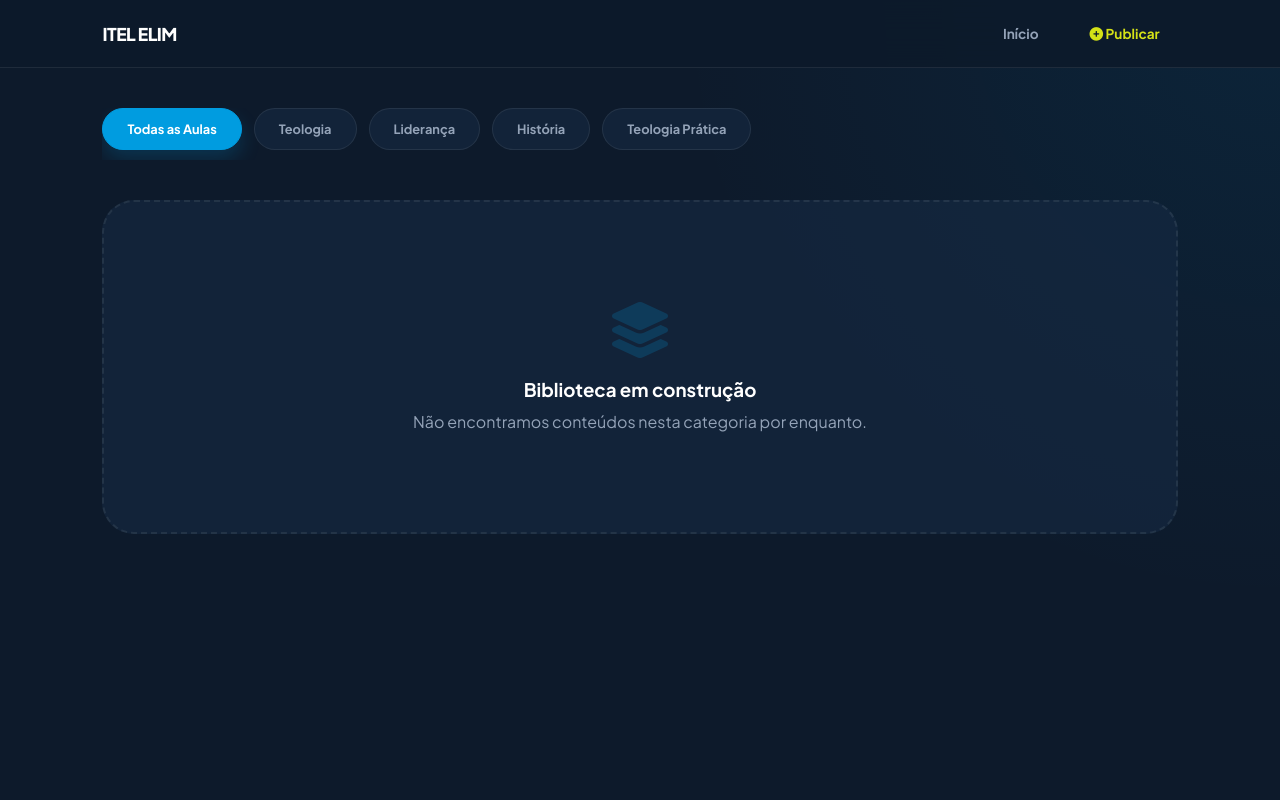
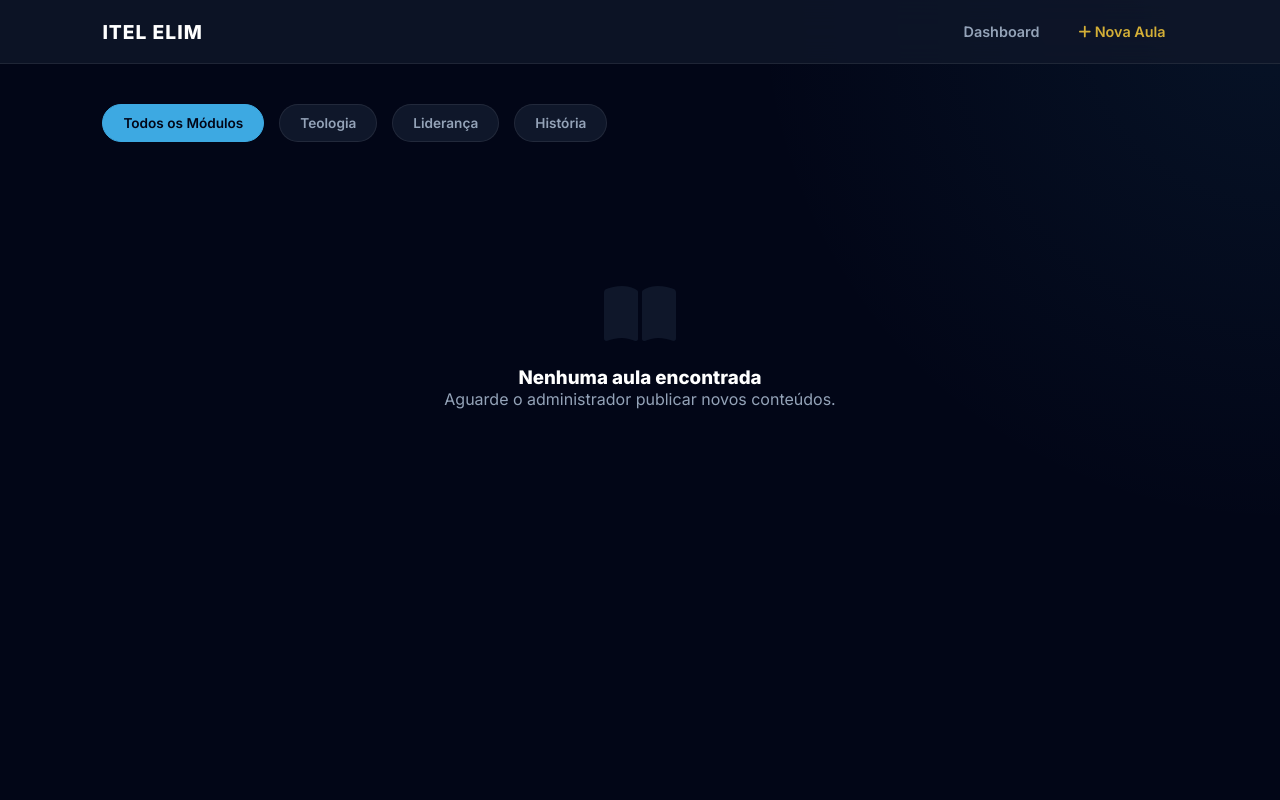
Before and after one commit to miguel0274234/elim, a Flask app: page /aulas in a window 1280 px wide. Run offline with Flask 3, Linux system fonts and the light colour scheme; a user stored in the database is signed in.

Commit message:
Add files via upload

```diff
--- a/app.py
+++ b/app.py
@@ -155,14 +155,17 @@ def index():
 @app.route("/dashboard")
 @login_required
 def dashboard():
+    # Buscamos as 6 aulas mais recentes para exibir no grid do dashboard
+    aulas_recentes = Aula.query.filter_by(status="publicado").order_by(Aula.data_criacao.desc()).limit(6).all()
+
     stats = {
-        "aulas_count": db.session.query(Aula).count(),
+        "aulas_count": Aula.query.count(),
         "meu_progresso": current_user.progresso.filter_by(concluido=True).count(),
         "xp": current_user.xp,
-        "atividades": LogAtividade.query.filter_by(user_id=current_user.id).order_by(LogAtividade.timestamp.desc()).limit(8).all()
+        "atividades": LogAtividade.query.filter_by(user_id=current_user.id).order_by(LogAtividade.timestamp.desc()).limit(8).all(),
+        "aulas": aulas_recentes  # <-- ESSA LINHA É CRUCIAL
     }
     return render_template("home.html", **stats)
-
 @app.route("/aulas")
 @login_required
 def lista_aulas():
@@ -368,39 +371,43 @@ def api_atualizar_perfil():
         db.session.rollback()
         return jsonify({"success": False, "message": str(e)}), 500
 
-# --- SETUP INICIAL (CORRIGIDO E LIMPO) ---
+# --- SETUP INICIAL ---
 
 def setup_initial_data():
-    # Cria todas as tabelas
+    with app.app_context():
+        db.create_all()
+        # Garante unidade padrão
+        if not db.session.query(Unidade).first():
+
+            db.session.add(Unidade(nome="Campus Central", cidade="Luanda"))
+            db.session.commit()
+
+        # Garante Admin Master
+        if not User.query.filter_by(role="admin").first():
+            admin = User(name="Gestor Quantum", email="master@elim.edu", role="admin", is_approved=True, unidade_id=1)
+            admin.set_password("elim@2026")
+            db.session.add(admin)
+            db.session.commit()
+            print(">>> [SISTEMA] Admin Master configurado: master@elim.edu / elim@2026")
+def setup():
     db.create_all()
 
-    # Cria unidade padrão se não existir
     if not Unidade.query.first():
-        unidade = Unidade(nome="Campus Central", cidade="Luanda")
-        db.session.add(unidade)
+        db.session.add(Unidade(nome="Campus Central", cidade="SP"))
         db.session.commit()
-        print(">>> [SISTEMA] Unidade padrão criada")
 
-    # Cria admin master se não existir
     if not User.query.filter_by(email="master@elim.edu").first():
         admin = User(
-            name="Gestor Quantum",
+            name="Admin",
             email="master@elim.edu",
             role="admin",
             is_approved=True,
             unidade_id=1
         )
-        admin.set_password("elim@2026")
+        admin.set_password("123456")
         db.session.add(admin)
         db.session.commit()
-        print(">>> [SISTEMA] Admin criado: master@elim.edu / elim@2026")
-
-
-# 👇 ISSO GARANTE QUE RODA NO RENDER
 with app.app_context():
-    setup_initial_data()
-
-
-# --- RUN LOCAL ---
+    setup()
 if __name__ == "__main__":
     app.run(debug=True)
--- a/templates/aulas_lista.html
+++ b/templates/aulas_lista.html
@@ -5,29 +5,26 @@
     <title>Explorar Aulas | ITEL ELIM</title>
     <meta name="viewport" content="width=device-width, initial-scale=1.0">
     <link rel="stylesheet" href="https://cdnjs.cloudflare.com/ajax/libs/font-awesome/6.4.2/css/all.min.css">
-    <link href="https://fonts.googleapis.com/css2?family=Plus+Jakarta+Sans:wght@300;400;600;700;800&display=swap" rel="stylesheet">
+    <link href="https://fonts.googleapis.com/css2?family=Inter:wght@300;400;600;800&display=swap" rel="stylesheet">
 
     <style>
         :root {
-            /* Identidade Visual ITEL ELIM */
-            --bg-deep: #0d1a2b;       /* Azul Profundo */
-            --bg-card: rgba(22, 42, 68, 0.6);
-            --secondary: #009ce0;     /* Azul Ciano */
-            --primary: #d4e117;       /* Amarelo Limão */
-            --texto-prio: #f8fafc;
-            --texto-sec: #94a3b8;
-            --borda: rgba(255, 255, 255, 0.08);
-            --glass: rgba(13, 26, 43, 0.7);
+            --azul-escuro: #020617;
+            --azul-medio: #0f172a;
+            --azul-claro: #3da9e2;
+            --dourado: #d4af37;
+            --texto-cor: #94a3b8;
+            --glass: rgba(30, 41, 59, 0.4);
+            --borda-glass: rgba(255, 255, 255, 0.08);
         }
 
-        * { box-sizing: border-box; margin: 0; padding: 0; }
+        * { box-sizing: border-box; margin: 0; padding: 0; font-family: 'Inter', sans-serif; }
 
         body {
-            font-family: 'Plus Jakarta Sans', sans-serif;
-            background-color: var(--bg-deep);
-            color: var(--texto-sec);
+            background-color: var(--azul-escuro);
+            background-image: radial-gradient(circle at 100% 0%, rgba(61, 169, 226, 0.08) 0%, transparent 35%);
+            color: #fff;
             min-height: 100vh;
-            background-image: radial-gradient(circle at 100% 0%, rgba(0, 156, 224, 0.08) 0%, transparent 40%);
         }
 
         /* --- NAVBAR --- */
@@ -36,197 +33,159 @@
             justify-content: space-between;
             align-items: center;
             padding: 15px 8%;
-            background: rgba(13, 26, 43, 0.9);
+            background: rgba(15, 23, 42, 0.8);
             backdrop-filter: blur(15px);
-            -webkit-backdrop-filter: blur(15px);
-            border-bottom: 1px solid var(--borda);
+            border-bottom: 1px solid var(--borda-glass);
             position: sticky;
-            top: 0; z-index: 1000;
+            top: 0;
+            z-index: 1000;
         }
 
-        .logo-container {
-            font-weight: 800; color: #fff; text-decoration: none;
-            font-size: 1.1rem; letter-spacing: -0.5px; text-transform: uppercase;
-        }
+        .logo-container { font-weight: 800; font-size: 1.2rem; letter-spacing: 1px; }
 
         .nav-actions { display: flex; align-items: center; gap: 15px; }
         .nav-link {
-            text-decoration: none; color: var(--texto-sec); font-size: 0.85rem; font-weight: 700;
-            padding: 10px 18px; border-radius: 12px; transition: 0.3s;
+            text-decoration: none; color: var(--texto-cor); font-size: 0.9rem; font-weight: 600;
+            padding: 8px 12px; border-radius: 8px; transition: 0.3s;
         }
         .nav-link:hover { color: #fff; background: rgba(255,255,255,0.05); }
 
-        /* --- BARRA DE FILTROS --- */
-        .filter-section { padding: 40px 8% 20px; }
-
+        /* --- FILTROS --- */
         .filter-bar {
+            padding: 40px 8% 20px;
             display: flex;
-            gap: 12px;
+            gap: 15px;
             overflow-x: auto;
-            padding-bottom: 10px;
-            scrollbar-width: none; /* Firefox */
+            scrollbar-width: none;
         }
-        .filter-bar::-webkit-scrollbar { display: none; } /* Chrome/Safari */
-
         .filter-btn {
-            padding: 12px 24px;
-            border-radius: 100px;
-            background: var(--bg-card);
-            border: 1px solid var(--borda);
-            color: var(--texto-sec);
+            padding: 10px 20px;
+            border-radius: 30px;
+            background: var(--azul-medio);
+            border: 1px solid var(--borda-glass);
+            color: var(--texto-cor);
             text-decoration: none;
             white-space: nowrap;
-            font-size: 0.8rem;
-            font-weight: 700;
-            transition: 0.3s;
+            font-size: 0.85rem;
+            font-weight: 600;
         }
-        .filter-btn:hover { border-color: var(--secondary); color: #fff; }
         .filter-btn.active {
-            background: var(--secondary);
-            color: #fff;
-            border-color: var(--secondary);
-            box-shadow: 0 10px 20px rgba(0, 156, 224, 0.2);
+            background: var(--azul-claro);
+            color: var(--azul-escuro);
+            border-color: var(--azul-claro);
         }
 
         /* --- GRID DE AULAS --- */
-        .main-content { padding: 20px 8% 80px; }
+        .main-content { padding: 20px 8% 60px; }
 
         .grid-aulas {
             display: grid;
-            grid-template-columns: repeat(auto-fill, minmax(320px, 1fr));
-            gap: 30px;
+            grid-template-columns: repeat(auto-fill, minmax(300px, 1fr));
+            gap: 25px;
         }
 
         .aula-card {
             background: var(--glass);
-            border: 1px solid var(--borda);
-            border-radius: 24px;
+            border: 1px solid var(--borda-glass);
+            border-radius: 20px;
             overflow: hidden;
-            transition: all 0.4s cubic-bezier(0.165, 0.84, 0.44, 1);
+            transition: transform 0.3s ease, border-color 0.3s ease;
             display: flex;
             flex-direction: column;
+            position: relative;
         }
 
         .aula-card:hover {
-            transform: translateY(-10px);
-            border-color: var(--secondary);
-            background: rgba(22, 42, 68, 0.8);
-            box-shadow: 0 30px 60px rgba(0,0,0,0.4);
+            transform: translateY(-5px);
+            border-color: var(--azul-claro);
+            background: rgba(30, 41, 59, 0.7);
         }
 
         .thumbnail-area {
             width: 100%;
-            height: 190px;
+            height: 180px;
             background: #000;
             position: relative;
-            overflow: hidden;
+            display: flex;
+            align-items: center;
+            justify-content: center;
         }
 
         .thumbnail-area img {
             width: 100%;
             height: 100%;
             object-fit: cover;
-            opacity: 0.7;
-            transition: 0.5s;
-        }
-        .aula-card:hover .thumbnail-area img { transform: scale(1.1); opacity: 0.5; }
-
-        .play-overlay {
-            position: absolute; inset: 0;
-            display: flex; align-items: center; justify-content: center;
-            background: radial-gradient(circle, rgba(0, 156, 224, 0.2) 0%, transparent 70%);
-            opacity: 0; transition: 0.3s;
-        }
-        .aula-card:hover .play-overlay { opacity: 1; }
-
-        .play-btn-circle {
-            width: 50px; height: 50px; border-radius: 50%;
-            background: var(--secondary); color: #fff;
-            display: flex; align-items: center; justify-content: center;
-            font-size: 1.2rem; box-shadow: 0 0 20px var(--secondary);
+            opacity: 0.6;
         }
 
-        .aula-info { padding: 25px; flex-grow: 1; display: flex; flex-direction: column; }
+        .play-icon {
+            position: absolute;
+            font-size: 3rem;
+            color: #fff;
+            opacity: 0.8;
+            transition: 0.3s;
+        }
+
+        .aula-card:hover .play-icon { transform: scale(1.2); color: var(--azul-claro); opacity: 1; }
+
+        .aula-info { padding: 20px; flex-grow: 1; }
 
         .aula-tag {
             font-size: 0.65rem;
             font-weight: 800;
             text-transform: uppercase;
-            color: var(--primary);
-            letter-spacing: 1px;
-            margin-bottom: 12px;
+            color: var(--azul-claro);
+            margin-bottom: 8px;
             display: block;
         }
 
         .aula-titulo {
-            font-size: 1.2rem;
+            font-size: 1.1rem;
             font-weight: 700;
-            color: #fff;
-            margin-bottom: 12px;
+            margin-bottom: 10px;
             line-height: 1.4;
         }
 
         .aula-desc {
-            font-size: 0.9rem;
-            color: var(--texto-sec);
-            margin-bottom: 25px;
-            line-height: 1.6;
+            font-size: 0.85rem;
+            color: var(--texto-cor);
             display: -webkit-box;
             -webkit-line-clamp: 2;
             -webkit-box-orient: vertical;
             overflow: hidden;
+            margin-bottom: 20px;
         }
 
         .aula-footer {
-            margin-top: auto;
             display: flex;
             justify-content: space-between;
             align-items: center;
-            padding-top: 20px;
-            border-top: 1px solid var(--borda);
+            padding-top: 15px;
+            border-top: 1px solid var(--borda-glass);
         }
 
-        .meta-item {
-            font-size: 0.75rem;
-            color: var(--texto-sec);
-            display: flex;
-            align-items: center;
-            gap: 6px;
-            font-weight: 600;
-        }
+        .meta-item { font-size: 0.75rem; color: var(--texto-cor); display: flex; align-items: center; gap: 5px; }
 
         .btn-assistir {
             text-decoration: none;
-            background: rgba(255,255,255,0.05);
-            color: #fff;
-            padding: 10px 20px;
-            border-radius: 12px;
+            background: var(--azul-claro);
+            color: var(--azul-escuro);
+            padding: 8px 15px;
+            border-radius: 10px;
             font-weight: 700;
-            font-size: 0.75rem;
-            transition: 0.3s;
-            border: 1px solid var(--borda);
-        }
-        .aula-card:hover .btn-assistir {
-            background: var(--primary);
-            color: var(--bg-deep);
-            border-color: var(--primary);
+            font-size: 0.8rem;
         }
 
-        /* Estilos de Lista Vazia */
         .empty-state {
+            text-align: center;
+            padding: 100px 0;
             grid-column: 1 / -1;
-            text-align: center;
-            padding: 100px 20px;
-            background: var(--bg-card);
-            border-radius: 32px;
-            border: 2px dashed var(--borda);
         }
-        .empty-state i { font-size: 3.5rem; color: var(--secondary); opacity: 0.2; margin-bottom: 20px; }
+
+        .empty-state i { font-size: 4rem; color: var(--azul-medio); margin-bottom: 20px; }
 
         @media (max-width: 768px) {
             header { padding: 15px 5%; }
-            .filter-section { padding: 30px 5% 10px; }
-            .main-content { padding: 10px 5% 60px; }
             .grid-aulas { grid-template-columns: 1fr; }
         }
     </style>
@@ -234,38 +193,29 @@
 <body>
 
     <header>
-        <a href="{{ url_for('dashboard') }}" class="logo-container">ITEL ELIM</a>
+        <div class="logo-container">ITEL ELIM</div>
         <div class="nav-actions">
-            <a href="{{ url_for('dashboard') }}" class="nav-link">Início</a>
-            {% if current_user.role in ['admin', 'professor'] %}
-            <a href="{{ url_for('upload') }}" class="nav-link" style="color: var(--primary)">
-                <i class="fa-solid fa-circle-plus"></i> Publicar
+            <a href="{{ url_for('dashboard') }}" class="nav-link">Dashboard</a>
+            <a href="{{ url_for('upload') }}" class="nav-link" style="color: var(--dourado)">
+                <i class="fa-solid fa-plus"></i> Nova Aula
             </a>
-            {% endif %}
         </div>
     </header>
 
-    <section class="filter-section">
-        <div class="filter-bar">
-            <a href="{{ url_for('lista_aulas') }}" class="filter-btn {{ 'active' if not request.args.get('cat') else '' }}">Todas as Aulas</a>
-            <a href="{{ url_for('lista_aulas', cat='Teologia') }}" class="filter-btn {{ 'active' if request.args.get('cat') == 'Teologia' else '' }}">Teologia</a>
-            <a href="{{ url_for('lista_aulas', cat='Liderança') }}" class="filter-btn {{ 'active' if request.args.get('cat') == 'Liderança' else '' }}">Liderança</a>
-            <a href="{{ url_for('lista_aulas', cat='História') }}" class="filter-btn {{ 'active' if request.args.get('cat') == 'História' else '' }}">História</a>
-            <a href="{{ url_for('lista_aulas', cat='Prática') }}" class="filter-btn {{ 'active' if request.args.get('cat') == 'Prática' else '' }}">Teologia Prática</a>
-        </div>
-    </section>
+    <nav class="filter-bar">
+        <a href="{{ url_for('lista_aulas') }}" class="filter-btn {{ 'active' if not request.args.get('cat') else '' }}">Todos os Módulos</a>
+        <a href="{{ url_for('lista_aulas', cat='Teologia') }}" class="filter-btn {{ 'active' if request.args.get('cat') == 'Teologia' else '' }}">Teologia</a>
+        <a href="{{ url_for('lista_aulas', cat='Liderança') }}" class="filter-btn {{ 'active' if request.args.get('cat') == 'Liderança' else '' }}">Liderança</a>
+        <a href="{{ url_for('lista_aulas', cat='História') }}" class="filter-btn {{ 'active' if request.args.get('cat') == 'História' else '' }}">História</a>
+    </nav>
 
     <main class="main-content">
         <div class="grid-aulas">
             {% for aula in aulas %}
             <div class="aula-card">
                 <div class="thumbnail-area">
-                    <img src="https://img.youtube.com/vi/{{ aula.url_video }}/maxresdefault.jpg" alt="Thumbnail">
-                    <div class="play-overlay">
-                        <div class="play-btn-circle">
-                            <i class="fa-solid fa-play"></i>
-                        </div>
-                    </div>
+                    <img src="https://img.youtube.com/vi/{{ aula.url_video }}/mqdefault.jpg" alt="Thumbnail">
+                    <i class="fa-solid fa-circle-play play-icon"></i>
                 </div>
 
                 <div class="aula-info">
@@ -276,17 +226,17 @@
                     <div class="aula-footer">
                         <div class="meta-item">
                             <i class="fa-regular fa-clock"></i>
-                            {{ aula.minutos_estimados }} minutos
+                            {{ aula.minutos_estimados }} min
                         </div>
-                        <a href="/aula/{{ aula.slug }}" class="btn-assistir">ACESSAR</a>
+                        <a href="/aula/{{ aula.slug }}" class="btn-assistir">Assistir Agora</a>
                     </div>
                 </div>
             </div>
             {% else %}
             <div class="empty-state">
-                <i class="fa-solid fa-layer-group"></i>
-                <h3 style="color: #fff; margin-bottom: 10px;">Biblioteca em construção</h3>
-                <p>Não encontramos conteúdos nesta categoria por enquanto.</p>
+                <i class="fa-solid fa-book-open"></i>
+                <h3>Nenhuma aula encontrada</h3>
+                <p style="color: var(--texto-cor)">Aguarde o administrador publicar novos conteúdos.</p>
             </div>
             {% endfor %}
         </div>
```
Also changed, not shown: templates/home.html (+115 -141 lines), templates/upload.html (+75 -44 lines).
